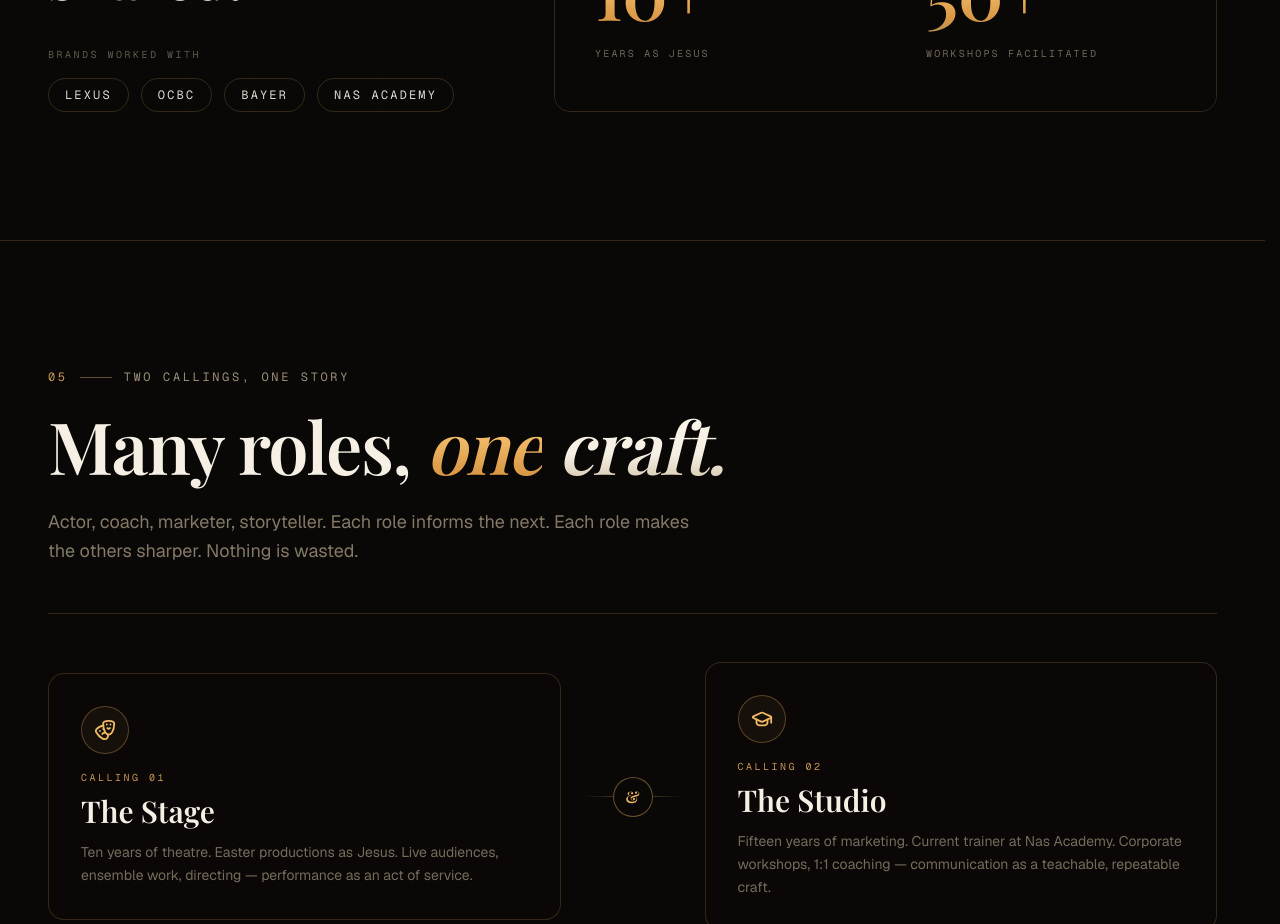
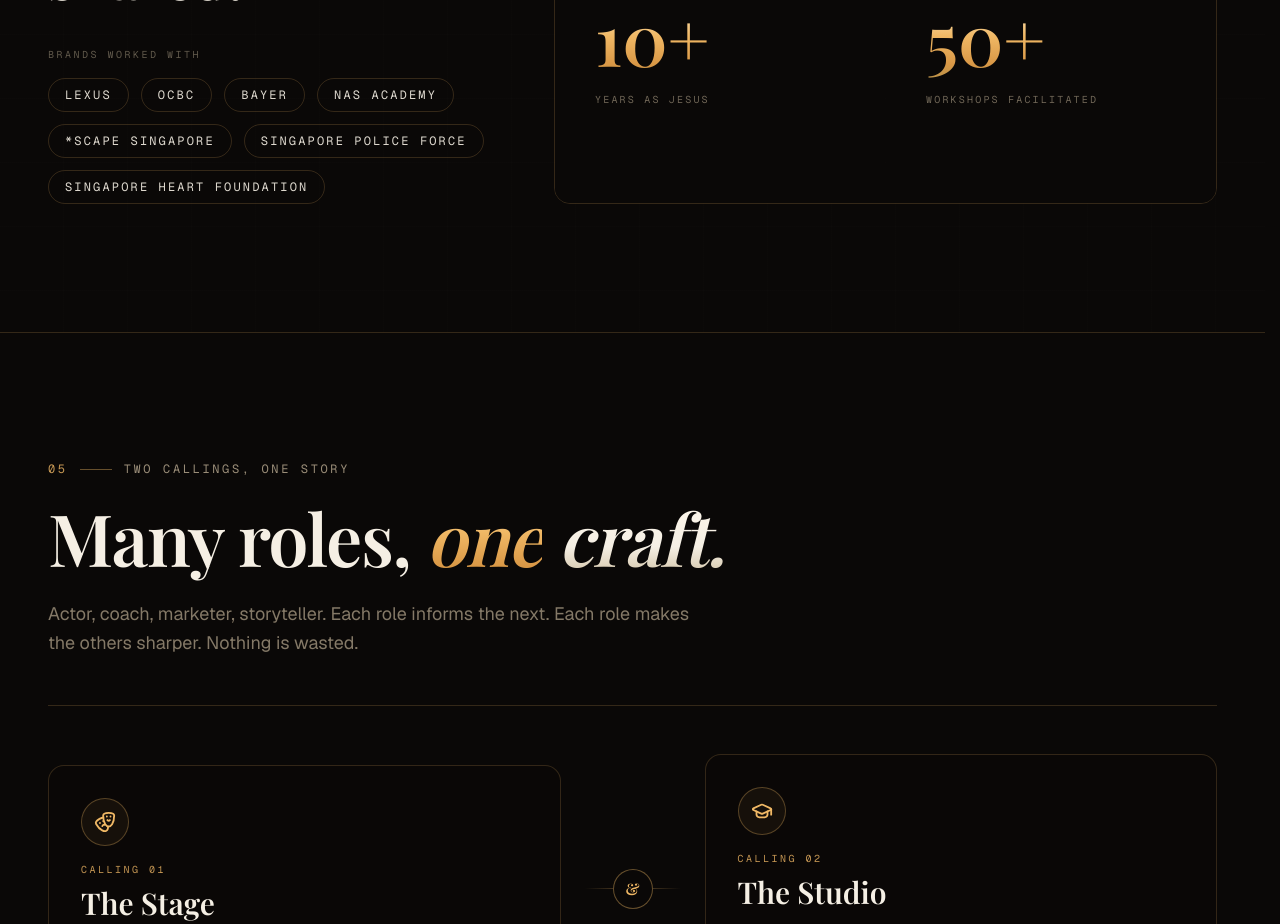
Before and after one commit to asheraw/personal-website, a Next.js app: page / in a window 1280 px wide. Shown: the part 5860-6784 px from the top of the page. Built offline with nearby package versions, Linux system fonts and the light colour scheme.

Commit message:
Update AtAGlance.tsx

```diff
--- a/src/components/asher/AtAGlance.tsx
+++ b/src/components/asher/AtAGlance.tsx
@@ -10,7 +10,7 @@ const STATS = [
   { value: <Counter end={50} suffix="+" />, label: "Workshops Facilitated" },
 ];
 
-const BRANDS = ["Lexus", "OCBC", "Bayer", "Nas Academy"];
+const BRANDS = ["Lexus", "OCBC", "Bayer", "Nas Academy", "*SCAPE Singapore", "Singapore Police Force", "Singapore Heart Foundation"];
 
 export function AtAGlance() {
   return (
```
